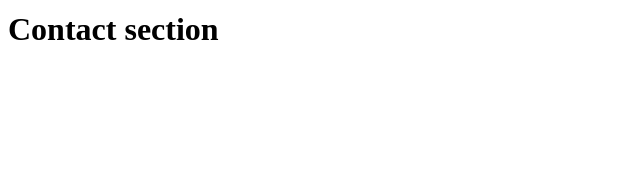
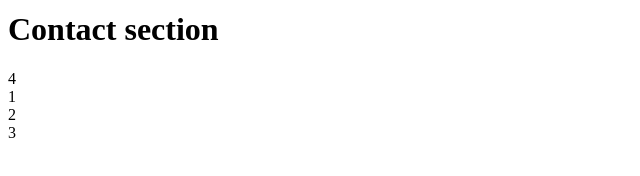
Before and after one commit to webquads/WQ-agency, a Next.js app: page / in a window 1280 px wide. Shown: the part 238-414 px from the top of the page, without its empty margins (0-640 px from the left). Built offline with nearby package versions, Linux system fonts and the light colour scheme.

Commit message:
team section added

```diff
--- a/app/page.tsx
+++ b/app/page.tsx
@@ -2,16 +2,16 @@ import ContactSection from "@/components/ContactSection/ContactSection";
 import HeroSection from "@/components/HeroSection/HeroSection";
 import NavMenu from "@/components/Navbar/NavMenu";
 import ServiceSection from "@/components/ServiceSection/ServiceSection";
+import TeamMembers from "@/components/TeamMembers/TeamMembers";
 
 export default function Home() {
   return (
-    <div>
+    <>
       <NavMenu />
-
       <HeroSection />
-
       <ServiceSection />
       <ContactSection />
-    </div>
+      <TeamMembers/>
+    </>
   );
 }
--- a/components/MainLayout.tsx
+++ b/components/MainLayout.tsx
@@ -5,7 +5,7 @@ export default function Layout({ children }: { children: ReactNode }) {
   return (
     <div className="relative h-screen w-screen">
       <ParticleBackground />
-      <div className="w-full h-full overflow-auto">{children}</div>
+      <div className="w-full h-full overflow-y-scroll">{children}</div>
     </div>
   );
 }
--- /dev/null
+++ b/components/TeamMembers/TeamMembers.tsx
@@ -0,0 +1,85 @@
+"use client";
+
+import { useEffect, useState } from "react";
+
+const TeamMembers = () => {
+  const [id, setId] = useState(0);
+
+  useEffect(() => {
+    const intervalId = setInterval(() => {
+      if (id === 3) {
+        setId(0);
+      } else {
+        setId((prevCount) => prevCount + 1);
+      }
+    }, 4000);
+    return () => {
+      clearInterval(intervalId);
+    };
+  }, [id]);
+  return (
+    <div className="w-full h-[65vh] bg-transparent border border-red-500 flex items-center justify-center relative">
+      <div
+        id="3"
+        className={`${
+          id == 3
+            ? "animate-[reviewZ_1s_forwards]"
+            : (id == 3 + 1 || id == 0)
+            ? " animate-[reviewPlus_1s_forwards]"
+            : id == 3 - 1
+            ? "animate-[reviewBefore_1s_forwards]"
+            : "-scale-0"
+        } w-[27%] h-full absolute rounded-md shadow-md shadow-gray-50/50`}
+      >
+        4
+      </div>
+
+      <div
+        id="0"
+        className={`${
+          id == 0
+            ? "animate-[reviewZ_1s_forwards]"
+            : id == 0 + 1
+            ? " animate-[reviewPlus_1s_forwards]"
+            : (id == 0 - 1 || id == 0 + 3)
+            ? "animate-[reviewBefore_1s_forwards]"
+            : "-scale-0"
+        } w-[27%] h-full absolute rounded-md shadow-md shadow-gray-50/50`}
+      >
+        1
+      </div>
+
+      <div
+        id="1"
+        className={`${
+          id == 1
+            ? "animate-[reviewZ_1s_forwards]"
+            : id == 1 + 1
+            ? " animate-[reviewPlus_1s_forwards]"
+            : id == 1 - 1
+            ? "animate-[reviewBefore_1s_forwards]"
+            : "-scale-0"
+        } w-[27%] h-full absolute rounded-md shadow-md shadow-gray-50/50`}
+      >
+        2
+      </div>
+
+      <div
+        id="2"
+        className={`${
+          id == 2
+            ? "animate-[reviewZ_1s_forwards]"
+            : id == 2 + 1
+            ? " animate-[reviewPlus_1s_forwards]"
+            : id == 2 - 1
+            ? "animate-[reviewBefore_1s_forwards]"
+            : "-scale-0"
+        } w-[27%] h-full absolute rounded-md shadow-md shadow-gray-50/50`}
+      >
+        3
+      </div>
+    </div>
+  );
+};
+
+export default TeamMembers;
```
Also changed, not shown: app/globals.css (+38 -0 lines).
